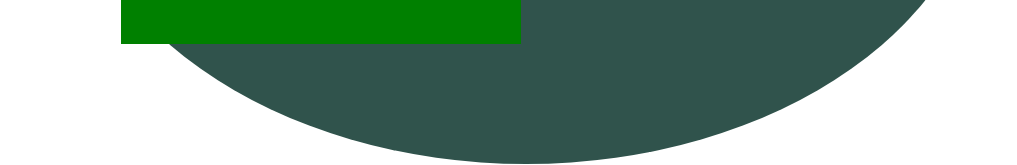
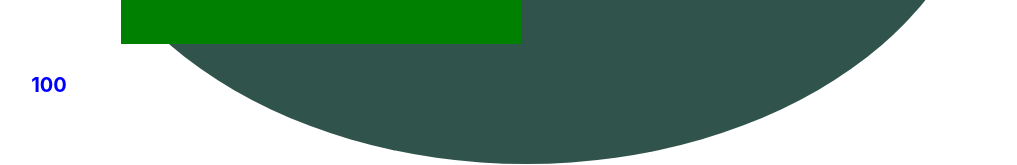
Before and after one commit to bmdito/black-jack, a React (Create React App) app in the folder client/: page / in a window 1280 px wide. Shown: the part 526-691 px from the top of the page, without its empty margins (114-1131 px from the left). Built offline with nearby package versions, Linux system fonts and the light colour scheme.

Commit message:
added currentchips and splitpatch

```diff
--- a/client/src/components/Table/index.js
+++ b/client/src/components/Table/index.js
@@ -7,10 +7,10 @@ class Table extends Component {
     theDeck: [],
     currentShuffle: [],
     dealerHand: [],
+    playerHand: [],
+    secondPlayerHand: [],
     dealerPoints: null,
     playerPoints: null,
-    playerHand: [],
-    secondPlayerHand: [],
     secPlayerPoints: null,
     secHandStand: false,
     currentBet: null,
@@ -362,6 +362,15 @@ class Table extends Component {
     this.dealerTurn();
   };
 
+  secPlayerStand = () => {
+    //still need to hide buttons after stand
+    console.log("split hand stayed");
+    this.setState({
+      secHandStand: true,
+      firstDeal: false
+    });
+  };
+
   //Need to take away ability to double and ability to split after 3rd card
   playerDouble = () => {
     console.log("player Doubled!");
@@ -384,18 +393,23 @@ class Table extends Component {
     let second = [];
     first.push(this.state.playerHand[0]);
     second.push(this.state.playerHand.pop());
-    console.log(first);
-    console.log(second);
+    let updatedBet = this.state.betInPlay * 2;
+    let updatedChips = this.state.chipStack - this.state.currentBet;
     this.setState({
       splitSelected: true,
+      showSplit: false,
+      firstDeal: true,
       playerHand: first,
-      secondPlayerHand: second
+      secondPlayerHand: second,
+      betInPlay: updatedBet,
+      chipStack: updatedChips
     });
   };
 
   playerWin = () => {
     alert("player Win ran");
-    var updated = this.state.currentBet * 2 + this.state.chipStack;
+
+    var updated = this.state.betInPlay * 2 + this.state.chipStack;
 
     this.setState({
       chipStack: updated
@@ -464,6 +478,7 @@ class Table extends Component {
     const splitDivStyle = this.state.splitSelected
       ? {}
       : { visibility: "hidden" };
+    const secButtHide = this.state.secHandStand ? { visibility: "hidden" } : {};
     const hitButtonAvail = this.state.firstDeal ? { visibility: "hidden" } : {};
     return (
       <>
@@ -512,6 +527,7 @@ class Table extends Component {
                   >
                     Split
                   </Button>
+                  <div className="chipCount">{this.state.chipStack}</div>
                   <div>
                     {this.state.playerHand.map((card, i) => {
                       return <Card key={i} val={card.val} suit={card.suit} />;
@@ -546,7 +562,7 @@ class Table extends Component {
                 </div>
                 <div className="posTwo" style={splitDivStyle}>
                   <Button
-                    style={hitButtonAvail}
+                    style={secButtHide}
                     bsclass="success"
                     className="hit-button"
                     onClick={this.playerHit}
@@ -554,15 +570,15 @@ class Table extends Component {
                     Hit
                   </Button>
                   <Button
-                    style={hitButtonAvail}
+                    style={secButtHide}
                     bsclass="success"
                     className="stand-button"
-                    onClick={this.playerStand}
+                    onClick={this.secPlayerStand}
                   >
                     Stand
                   </Button>
                   <Button
-                    style={hitButtonAvail}
+                    style={secButtHide}
                     bsclass="success"
                     className="double-button"
                     onClick={this.playerDouble}
--- a/client/src/components/Table/style.css
+++ b/client/src/components/Table/style.css
@@ -68,6 +68,14 @@ body {
   height: 160px;
 }
 
+.chipCount {
+  color: blue;
+  position: absolute;
+  top: 186px;
+  left: -90px;
+  font-size: 20px;
+  font-weight: bolder;
+}
 .betDiv {
   border-radius: 100%;
   height: 45px;
```
